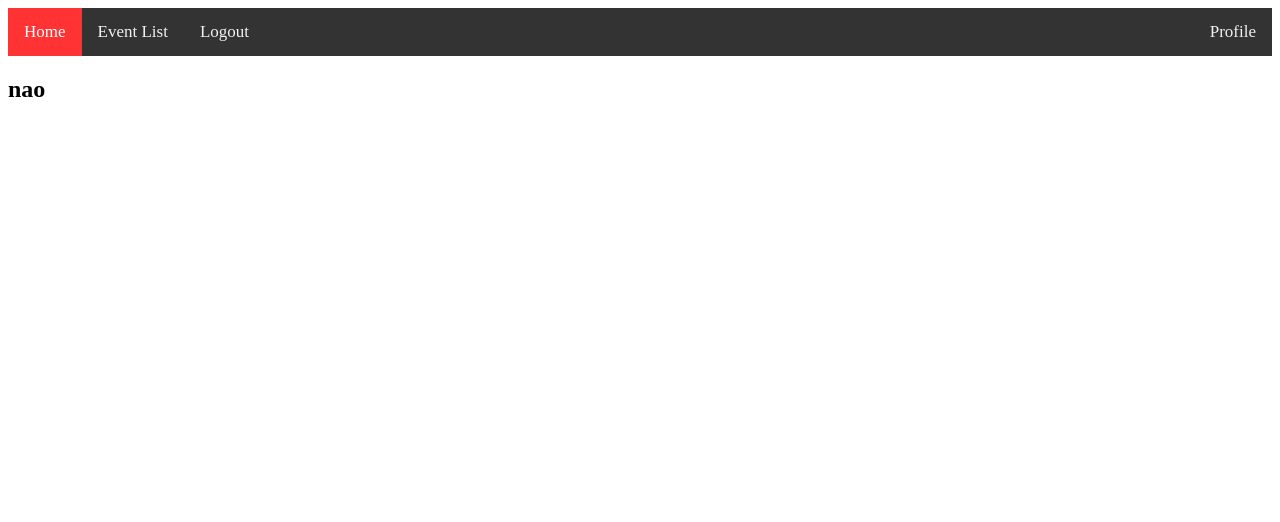
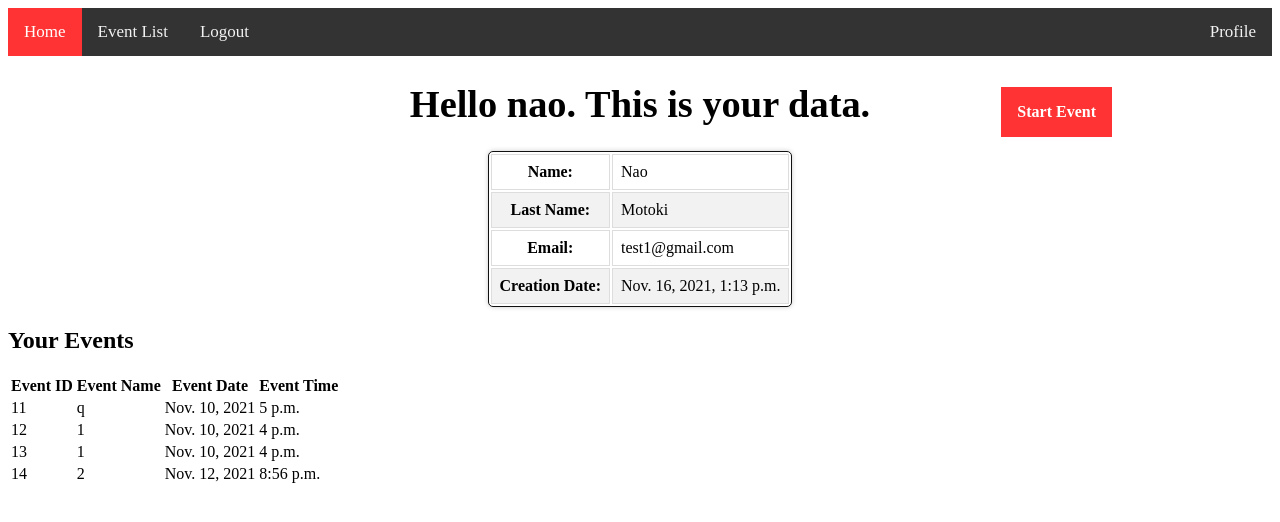
Before and after one commit to Rodrigo-Flores/sansans-to-talk, a Django app: a page that uses templates/index.html in a window 1280 px wide. Shown: the top 522 px of the page. Run offline with Django 3.2, Linux system fonts and the light colour scheme; a user stored in the database is signed in; data comes from the database, SQL or seed files in the repository; both versions use the stored data as it was after the commit.

Commit message:
Update: Working with tables and profile view

```diff
--- a/App/Event/views.py
+++ b/App/Event/views.py
@@ -89,9 +89,10 @@ def register(request):
 
 @login_required
 def profile(request, username=None):
+    events = Events.objects.all()
     current_user = request.user
     if username and username != current_user.username:
         user = User.objects.get(username=username)
     else:
         user = current_user
-    return render(request, 'social/profile.html', {'user':user})
+    return render(request, 'social/profile.html', {'user':user, 'events':events})
--- a/App/urls.py
+++ b/App/urls.py
@@ -21,7 +21,7 @@ from App.Event.views import EventList, EventCreate, EventUpdate, EventDelete, Ho
 
 urlpatterns = [
     path('admin/', admin.site.urls),
-    path('', Home, name='home'), #? Change deafult path to other more user friendly
+    path('', Home, name='home'), #? Add new path with metada redirect to home
 
     #! Events urls
     path('events/', EventList, name='event_list'), #? work in this path
@@ -33,6 +33,6 @@ urlpatterns = [
     #! User profile urls
     path('register/', register, name='register'),
     path('login/', LoginView.as_view(template_name='social/login.html'), name='login'),
-    path('/', LogoutView.as_view(template_name='index.html'), name='logout'),
+    path('home/', LogoutView.as_view(template_name='index.html'), name='logout'),
     path('profile/<str:username>', profile, name='profile'),
 ]
--- a/static/css/event_detail.css
+++ b/static/css/event_detail.css
@@ -1,15 +1,29 @@
-#meeting{
-    background-color: #8d0404;
-    border: none;
+.title {
+  font-size: 1.2em;
+  font-weight: bold;
+  margin-bottom: 0.5em;
+  text-align: center;
+}
+
+.title main {
+  font-size: 1.5em;
+  font-weight: bold;
+  margin-bottom: 0.5em;
+  width: max-content;
+
+}
+
+#meeting {
+  background-color: #ff3333;
   color: white;
-    padding: 15px 32px;
+  padding: 1em 1em;
   text-align: center;
   text-decoration: none;
   display: flexbox;
   font-size: 16px;
-    margin: 4px 2px;
   cursor: pointer;
   float: right;
-    position: relative;
-    flex-direction: column;
+  font-weight: bold;
+  margin-top: -4em;
+  margin-right: 10em;
 }
--- a/static/css/event_list.css
+++ b/static/css/event_list.css
@@ -1,7 +1,23 @@
+.title {
+  font-size: 1.2em;
+  font-weight: bold;
+  margin-bottom: 0.5em;
+  text-align: center;
+}
+
+.title main {
+  font-size: 1.5em;
+  font-weight: bold;
+  margin-bottom: 0.5em;
+  width: max-content;
+
+}
+
 #events {
   font-family: Arial, Helvetica, sans-serif;
   border-collapse: collapse;
-  width: 100%;
+  width: 60%;
+  margin: auto;
 }
 
 #events td,
@@ -20,32 +36,36 @@
 }
 
 #events th {
-  padding-top: 12px;
-  padding-bottom: 12px;
-  text-align: left;
+  padding-top: 0.1em;
+  padding-bottom: 0.1em;
   background-color: #ff3333;
   color: white;
+  height: 70px;
+  text-align: center;
+  font-weight: bold;
+  font-size: 1.5em;
 }
 
 #events-new {
   background-color: #ff3333;
-  border: none;
   color: white;
-  padding: 15px 32px;
+  padding: 1em 1em;
   text-align: center;
   text-decoration: none;
   display: flexbox;
   font-size: 16px;
-  margin: 4px 2px;
   cursor: pointer;
   float: right;
+  font-weight: bold;
+  margin-top: -4em;
+  margin-right: 10em;
 }
 
 #options {
   display: flexbox;
   justify-content: center;
   align-items: center;
-
+  width: 30.5%;
 }
 
 #options-btn {
--- /dev/null
+++ b/static/css/profile.css
@@ -0,0 +1,25 @@
+.profile {
+    width: max-content;
+    margin: 0 auto;
+    padding: 0;
+    border: 1px solid rgb(17, 17, 17);
+    border-radius: 5px;
+    background-color: #fff;
+    box-shadow: 0 0 5px #ccc;
+
+}
+
+.profile td,
+.profile th {
+  border: 1px solid #ddd;
+  padding: 8px;
+  overflow: hidden;
+}
+
+.profile tr:nth-child(even) {
+  background-color: #f2f2f2;
+}
+
+.profile tr:hover {
+  background-color: #ddd;
+}
--- a/templates/index.html
+++ b/templates/index.html
@@ -13,9 +13,10 @@
     <link rel="stylesheet" type="text/css" href="{% static 'css/styles.css' %}">
     <link rel="stylesheet" type="text/css" href="{% static 'css/event_list.css' %}">
     <link rel="stylesheet" type="text/css" href="{% static 'css/event_detail.css' %}">
+    <link rel="stylesheet" type="text/css" href="{% static 'css/profile.css' %}">
 
 
-    {% block title %}<title>Home</title> {% endblock title %}
+    {% block title %}<title id="title">Home</title> {% endblock title %}
 
 </head>
 <body>
--- a/templates/objects/event_detail.html
+++ b/templates/objects/event_detail.html
@@ -2,11 +2,13 @@
 {% block title %} <title>{{ events.event_name }}</title> {% endblock %}
 
 {% block body %}
-    <div>
+    <div class="title">
+        <h1 class="title-main">{{ events.event_name }}</h1>
         <a id="meeting" href="https://meet.google.com/new/" target="_blanck">Start Meeting</a>
     </div>
+    <div>
+    </div>
     <div class="event">
-        <h2><b>{{ events.event_name }}</b></h2>
         <ul>
             <li>{{ events.event_description }}</li>
             <li>{{ events.event_date }}</li>
--- a/templates/social/profile.html
+++ b/templates/social/profile.html
@@ -2,7 +2,49 @@
 {% block title %} <title>{{ user.username }}</title> {% endblock %}
 
 {% block body %}
+    <div class="title">
+        <h1 class="title-main">Hello {{ user.username }}. This is your data.</h1>
+        <a id="meeting" href="https://meet.google.com/new/" target="_blanck">Start Event</a>
+    </div>
+
     <div class="profile">
-        <h2>{{ user.username }}</h2>
+        <table>
+            <tr>
+              <th>Name:</th>
+              <td>{{ user.first_name }}</td>
+            </tr>
+            <tr>
+              <th>Last Name:</th>
+              <td>{{ user.last_name }}</td>
+            </tr>
+            <tr>
+              <th>Email:</th>
+              <td>{{ user.email }}</td>
+            </tr>
+            <tr>
+                <th>Creation Date:</th>
+                <td>{{ user.date_joined }}</td>
+            </tr>
+          </table>
+    </div>
+
+    <div>
+        <h2>Your Events</h2>
+        <table>
+            <tr>
+                <th>Event ID</th>
+                <th>Event Name</th>
+                <th>Event Date</th>
+                <th>Event Time</th>
+            </tr>
+            {% for event in events %}
+                <tr>
+                    <td>{{ event.event_id }}</td>
+                    <td>{{ event.event_name }}</td>
+                    <td>{{ event.event_date }}</td>
+                    <td>{{ event.event_time }}</td>
+                </tr>
+            {% endfor %}
+        </table>
     </div>
 {% endblock %}
```
Also changed, not shown: static/css/stylesv2.css (deleted, +0 -100 lines), templates/objects/event_list.html (+9 -7 lines), STT_data.db. Lines whose indentation alone changed are shown as unchanged.
